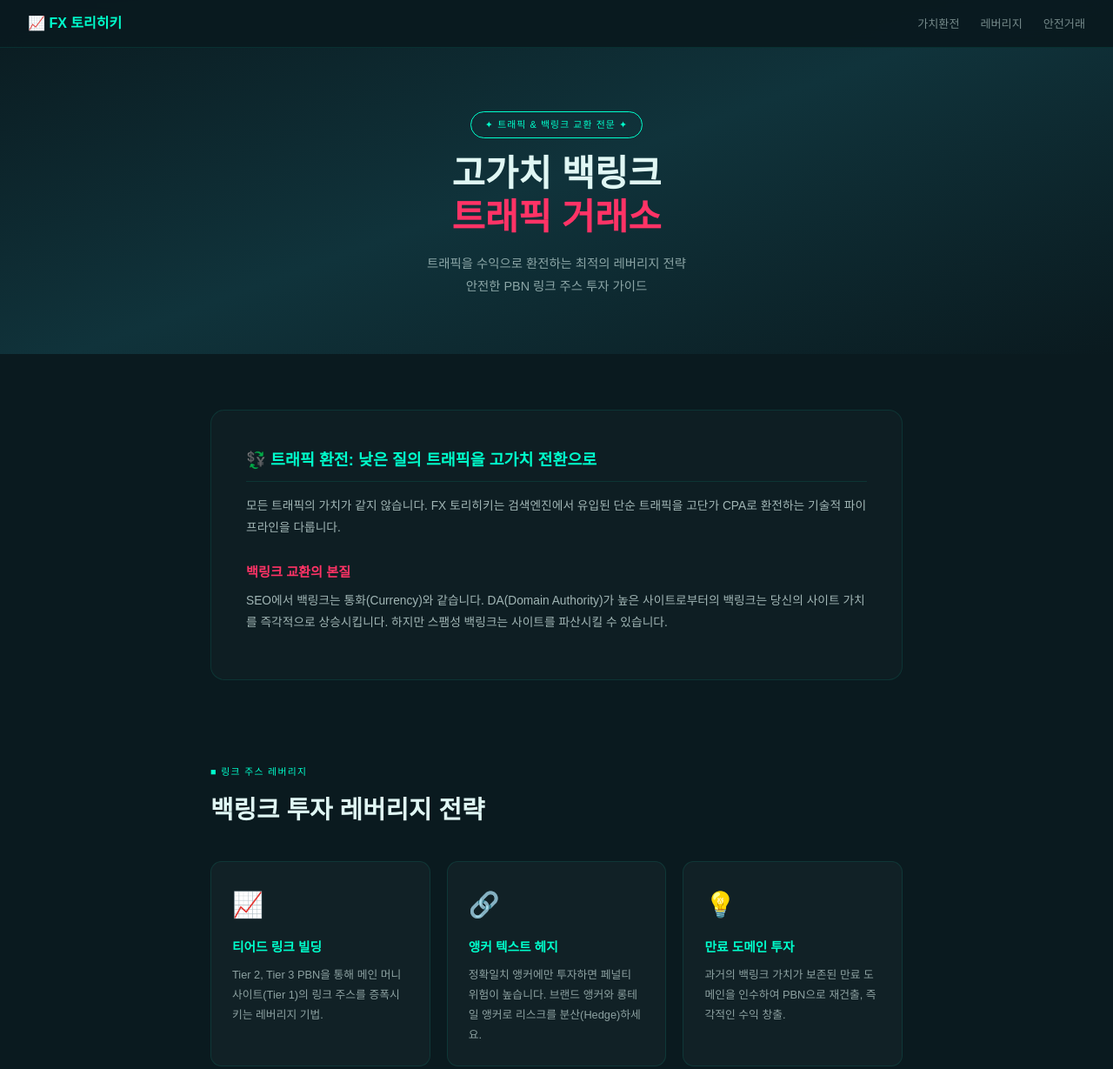
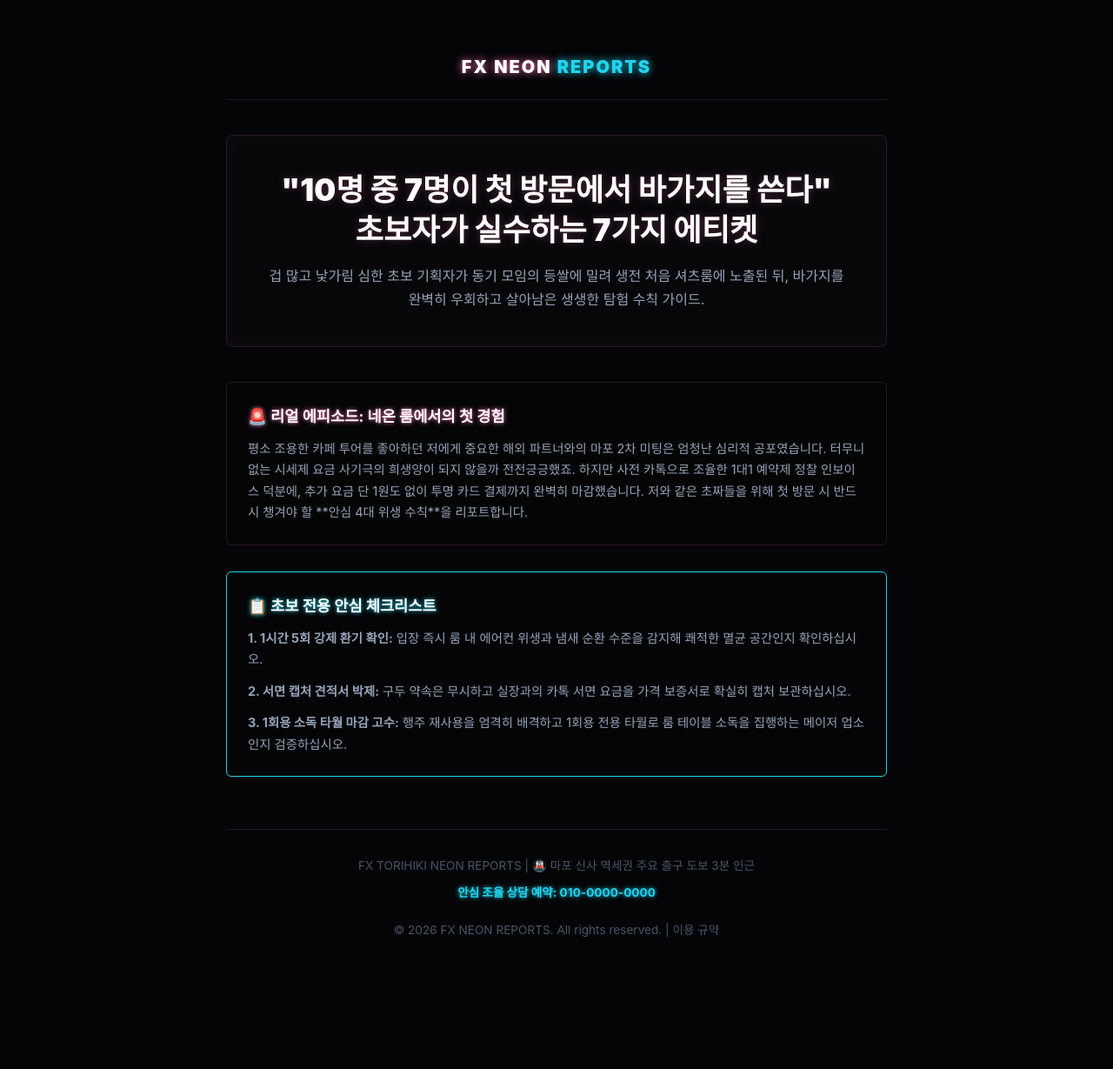
Before and after one commit to dydrkrtks7-cmd/bp-t2-fx-torihiki, a plain HTML site: page index.html in a window 1280 px wide. Shown: the top 1229 px of the page at 87% size. After the commit the page ends 1121 px from the top, so only its background shows below. Drawn offline with Linux system fonts and the light colour scheme.

Commit message:
deploy: garbage-free snapshot 2026-07-19T08:08:53.016Z

```diff
--- a/index.html
+++ b/index.html
@@ -1,62 +1,135 @@
 <!DOCTYPE html>
 <html lang="ko">
 <head>
-<meta charset="UTF-8"><meta name="viewport" content="width=device-width,initial-scale=1">
-<title>고가치 백링크 트래픽 거래소 | FX 토리히키</title>
-<meta name="description" content="SEO 트래픽 및 백링크 교환 플랫폼 가이드. 안전한 PBN 백링크 거래, 가치 높은 트래픽 환전 전략, 링크 주스 투자 레버리지.">
-<link rel="canonical" href="https://fx-torihiki.pages.dev">
-<style>
-*{margin:0;padding:0;box-sizing:border-box}:root{--p:#0a1a1f;--g:#00ffcc;--a:#ff3366;--t:#e0f7f4}body{font-family:'Noto Sans KR',sans-serif;background:var(--p);color:var(--t);line-height:1.8}a{color:inherit;text-decoration:none}
-.nv{position:fixed;top:0;left:0;right:0;z-index:99;background:rgba(10,26,31,.97);backdrop-filter:blur(10px);padding:.8rem 2rem;display:flex;justify-content:space-between;align-items:center;border-bottom:1px solid rgba(0,255,204,.1)}.nl{font-size:1rem;font-weight:800;color:var(--g)}.nm{display:flex;gap:1.5rem;list-style:none}.nm a{font-size:.82rem;color:rgba(224,247,244,.5);transition:.2s}.nm a:hover{color:var(--g)}
-.hero{padding:8rem 2rem 4rem;text-align:center;background:linear-gradient(160deg,#0a1a1f,#10333b,#0a1a1f)}.hb2{display:inline-block;padding:.3rem 1rem;border:1px solid var(--g);border-radius:99px;font-size:.68rem;color:var(--g);letter-spacing:.1em;margin-bottom:1rem}
-.hero h1{font-size:clamp(1.6rem,4vw,2.6rem);font-weight:900;line-height:1.2;margin-bottom:1rem}.hero h1 em{font-style:normal;color:var(--a)}
-.hsub{font-size:.9rem;color:rgba(224,247,244,.6);max-width:480px;margin:0 auto}
-.w{max-width:860px;margin:0 auto;padding:4rem 2rem}.tg{font-size:.68rem;letter-spacing:.12em;color:var(--g);margin-bottom:.5rem}.st{font-size:clamp(1.3rem,2.5vw,1.8rem);font-weight:800;margin-bottom:.6rem}.sd{color:rgba(224,247,244,.6);font-size:.88rem;margin-bottom:2rem}
-.article{background:rgba(255,255,255,.02);border:1px solid rgba(0,255,204,.1);border-radius:1rem;padding:2.5rem;margin-bottom:2rem}
-.article h2{font-size:1.15rem;font-weight:800;color:var(--g);margin-bottom:1rem;padding-bottom:.5rem;border-bottom:1px solid rgba(0,255,204,.1)}
-.article h3{font-size:.95rem;font-weight:700;color:var(--a);margin:1.5rem 0 .5rem}
-.article p{font-size:.86rem;color:rgba(224,247,244,.7);margin-bottom:.8rem}
-.grid{display:grid;grid-template-columns:repeat(auto-fit,minmax(240px,1fr));gap:1.2rem;margin:2rem 0}
-.card{background:rgba(255,255,255,.03);border:1px solid rgba(0,255,204,.1);border-radius:.8rem;padding:1.5rem;transition:.3s}.card:hover{border-color:var(--a)}.icon{font-size:1.8rem;margin-bottom:.6rem}.card h3{font-size:.92rem;font-weight:700;color:var(--g);margin-bottom:.4rem}.card p{font-size:.8rem;color:rgba(224,247,244,.6)}
-footer{padding:1.5rem;text-align:center;border-top:1px solid rgba(0,255,204,.1);font-size:.72rem;color:rgba(224,247,244,.3)}
-</style>
+  <meta charset="UTF-8">
+  <meta name="viewport" content="width=device-width, initial-scale=1.0">
+  <title>초보의 룸 탐험 일지: 첫 신사/마포 셔츠룸 방문에서 실수하는 7가지 에티켓</title>
+  <link rel="canonical" href="https://fx-torihiki.space">
+  <meta name="bpaas-design-system" content="midnight-glass">
+  <meta name="bpaas-design-theme" content="kr-purple">
+  <script type="application/ld+json">
+  {
+    "@context": "https://schema.org",
+    "@type": "WebPage",
+    "name": "초보 기획자의 안심 셔츠룸 방문 일지",
+    "url": "https://fx-torihiki.space"
+  }
+  </script>
+  <style>
+    :root {
+      --primary: #0C0C0E;
+      --accent: #F472B6;
+      --neon-cyan: #22d3ee;
+      --font: 'Pretendard', -apple-system, sans-serif;
+      --bg: #050507;
+      --text: #cbd5e1;
+      --border: 1px solid rgba(244, 114, 182, 0.15);
+    }
+    * { margin: 0; padding: 0; box-sizing: border-box; }
+    body {
+      font-family: var(--font);
+      background-color: var(--bg);
+      color: var(--text);
+      line-height: 1.7;
+    }
+    .n-wrap {
+      max-width: 800px;
+      margin: 0 auto;
+      padding: 40px 20px;
+    }
+    header {
+      background: rgba(5, 5, 7, 0.9);
+      backdrop-filter: blur(10px);
+      border-bottom: var(--border);
+      padding: 20px 0;
+      text-align: center;
+      margin-bottom: 40px;
+    }
+    .n-logo {
+      font-size: 1.25rem;
+      font-weight: 900;
+      color: #fff;
+      text-decoration: none;
+      text-shadow: 0 0 10px var(--accent);
+      letter-spacing: 0.1em;
+    }
+    .n-logo span { color: var(--neon-cyan); text-shadow: 0 0 10px var(--neon-cyan); }
+    .n-hero {
+      border: var(--border);
+      background: rgba(255, 255, 255, 0.01);
+      padding: 40px;
+      border-radius: 8px;
+      text-align: center;
+      margin-bottom: 40px;
+      box-shadow: inset 0 0 20px rgba(244, 114, 182, 0.05);
+    }
+    .n-hero h1 {
+      font-size: 2.2rem;
+      font-weight: 900;
+      color: #fff;
+      line-height: 1.3;
+      margin-bottom: 16px;
+      text-shadow: 0 0 10px rgba(244, 114, 182, 0.3);
+    }
+    .n-hero p {
+      font-size: 1rem;
+      color: #94a3b8;
+    }
+    .n-case {
+      border: var(--border);
+      padding: 24px;
+      border-radius: 6px;
+      background: rgba(6, 6, 8, 0.6);
+      margin-bottom: 30px;
+    }
+    .n-case h4 {
+      font-size: 1.1rem;
+      color: #fff;
+      margin-bottom: 10px;
+      text-shadow: 0 0 5px var(--accent);
+    }
+    .n-case p {
+      font-size: 0.9rem;
+      color: #94a3b8;
+    }
+    footer {
+      border-top: var(--border);
+      padding-top: 30px;
+      margin-top: 60px;
+      font-size: 0.85rem;
+      color: #475569;
+      text-align: center;
+    }
+  </style>
 </head>
 <body>
-<nav class="nv"><div class="nl">📈 FX 토리히키</div><ul class="nm" id="mn"><li><a href="#exchange">가치환전</a></li><li><a href="#leverage">레버리지</a></li><li><a href="#safe">안전거래</a></li></ul></nav>
+  <div class="n-wrap">
+    <header>
+      <a href="/" class="n-logo">FX NEON <span>REPORTS</span></a>
+    </header>
 
-<section class="hero">
-<div class="hb2">✦ 트래픽 & 백링크 교환 전문 ✦</div>
-<h1>고가치 백링크<br><em>트래픽 거래소</em></h1>
-<p class="hsub">트래픽을 수익으로 환전하는 최적의 레버리지 전략<br>안전한 PBN 링크 주스 투자 가이드</p>
-</section>
+    <div class="n-hero">
+      <h1>"10명 중 7명이 첫 방문에서 바가지를 쓴다" <br>초보자가 실수하는 7가지 에티켓</h1>
+      <p>겁 많고 낯가림 심한 초보 기획자가 동기 모임의 등쌀에 밀려 생전 처음 셔츠룸에 노출된 뒤, 바가지를 완벽히 우회하고 살아남은 생생한 탐험 수칙 가이드.</p>
+    </div>
 
-<section class="w" id="exchange">
-<div class="article">
-<h2>💱 트래픽 환전: 낮은 질의 트래픽을 고가치 전환으로</h2>
-<p>모든 트래픽의 가치가 같지 않습니다. FX 토리히키는 검색엔진에서 유입된 단순 트래픽을 고단가 CPA로 환전하는 기술적 파이프라인을 다룹니다.</p>
-<h3>백링크 교환의 본질</h3>
-<p>SEO에서 백링크는 통화(Currency)와 같습니다. DA(Domain Authority)가 높은 사이트로부터의 백링크는 당신의 사이트 가치를 즉각적으로 상승시킵니다. 하지만 스팸성 백링크는 사이트를 파산시킬 수 있습니다.</p>
-</div>
-</section>
+    <div class="n-case">
+      <h4>🚨 리얼 에피소드: 네온 룸에서의 첫 경험</h4>
+      <p>평소 조용한 카페 투어를 좋아하던 저에게 중요한 해외 파트너와의 마포 2차 미팅은 엄청난 심리적 공포였습니다. 터무니없는 시세제 요금 사기극의 희생양이 되지 않을까 전전긍긍했죠. 하지만 사전 카톡으로 조율한 1대1 예약제 정찰 인보이스 덕분에, 추가 요금 단 1원도 없이 투명 카드 결제까지 완벽히 마감했습니다. 저와 같은 초짜들을 위해 첫 방문 시 반드시 챙겨야 할 **안심 4대 위생 수칙**을 리포트합니다.</p>
+    </div>
 
-<section class="w" id="leverage" style="padding-top:0">
-<div class="tg">■ 링크 주스 레버리지</div>
-<h2 class="st">백링크 투자 레버리지 전략</h2>
-<div class="grid">
-<div class="card"><div class="icon">📈</div><h3>티어드 링크 빌딩</h3><p>Tier 2, Tier 3 PBN을 통해 메인 머니사이트(Tier 1)의 링크 주스를 증폭시키는 레버리지 기법.</p></div>
-<div class="card"><div class="icon">🔗</div><h3>앵커 텍스트 헤지</h3><p>정확일치 앵커에만 투자하면 페널티 위험이 높습니다. 브랜드 앵커와 롱테일 앵커로 리스크를 분산(Hedge)하세요.</p></div>
-<div class="card"><div class="icon">💡</div><h3>만료 도메인 투자</h3><p>과거의 백링크 가치가 보존된 만료 도메인을 인수하여 PBN으로 재건출, 즉각적인 수익 창출.</p></div>
-</div>
-</section>
+    <div class="n-case" style="border-color: var(--neon-cyan);">
+      <h4 style="text-shadow: 0 0 5px var(--neon-cyan);">📋 초보 전용 안심 체크리스트</h4>
+      <p style="margin-bottom:12px;"><strong>1. 1시간 5회 강제 환기 확인:</strong> 입장 즉시 룸 내 에어컨 위생과 냄새 순환 수준을 감지해 쾌적한 멸균 공간인지 확인하십시오.</p>
+      <p style="margin-bottom:12px;"><strong>2. 서면 캡처 견적서 박제:</strong> 구두 약속은 무시하고 실장과의 카톡 서면 요금을 가격 보증서로 확실히 캡처 보관하십시오.</p>
+      <p><strong>3. 1회용 소독 타월 마감 고수:</strong> 행주 재사용을 엄격히 배격하고 1회용 전용 타월로 룸 테이블 소독을 집행하는 메이저 업소인지 검증하십시오.</p>
+    </div>
 
-<section class="w" id="safe" style="padding-top:0">
-<div class="article">
-<h2>🛡️ 안전한 PBN 거래 지침</h2>
-<p>구글의 알고리즘은 불법적인 징후(풋프린트)를 끊임없이 모니터링합니다. 거래소에서 안전하게 자산을 지키는 법:</p>
-<p>1. IP C클래스 대역 분산 투자<br>2. Whois 정보 분리 및 프라이버시 보호<br>3. 동일한 테마나 플랫폼(워드프레스만 고집 등) 탈피<br>4. 무분별한 링크 매매 네트워크(Link Farm) 참여 금지</p>
-</div>
-</section>
-
-<footer><p>📈 FX 토리히키 | 고가치 백링크 & 트래픽 거래 정보</p><p style="margin-top:.3rem">© 2025 fx-torihiki. All rights reserved.</p></footer>
+    <footer>
+      <p>FX TORIHIKI NEON REPORTS | 🚇 마포 신사 역세권 주요 출구 도보 3분 인근</p>
+      <p style="margin-top: 8px; font-weight:700; color: var(--neon-cyan); text-shadow: 0 0 5px var(--neon-cyan);">안심 조율 상담 예약: 010-0000-0000</p>
+      <p style="margin-top: 20px;">&copy; 2026 FX NEON REPORTS. All rights reserved. | <a href="/privacy" style="color:#475569;text-decoration:none;">이용 규약</a></p>
+    </footer>
+  </div>
 </body>
 </html>
--- /dev/null
+++ b/sitemap.xml
@@ -0,0 +1,4 @@
+<?xml version="1.0" encoding="UTF-8"?>
+<urlset xmlns="http://www.sitemaps.org/schemas/sitemap/0.9">
+  <url><loc>https://fx-torihiki-web-marketing.node-link.shop/</loc></url>
+</urlset>
```
Also changed, not shown: c766fb46b23103806dfc4f94f6041af8.txt (added), favicon.svg (added), og-image.svg (added), robots.txt (added), 2 other files.
